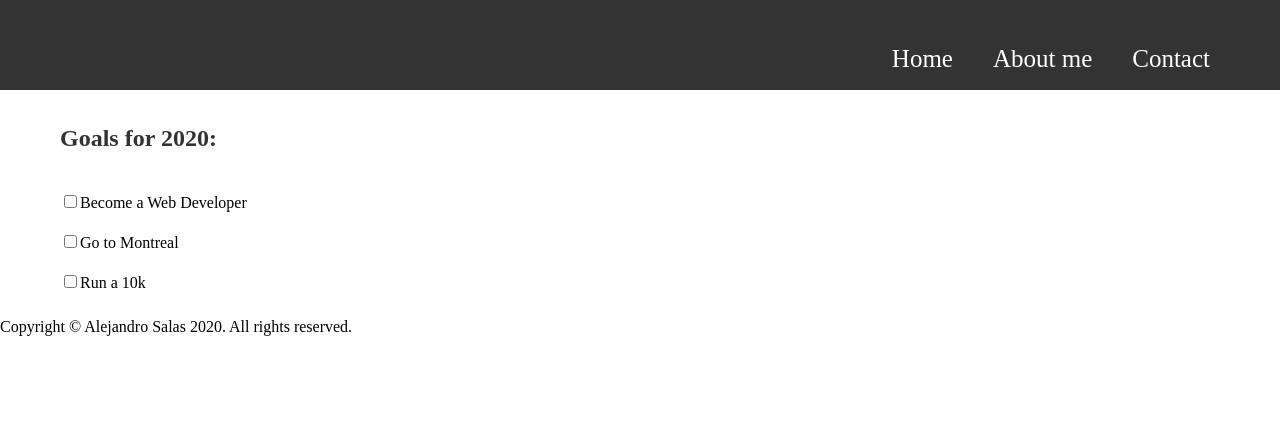
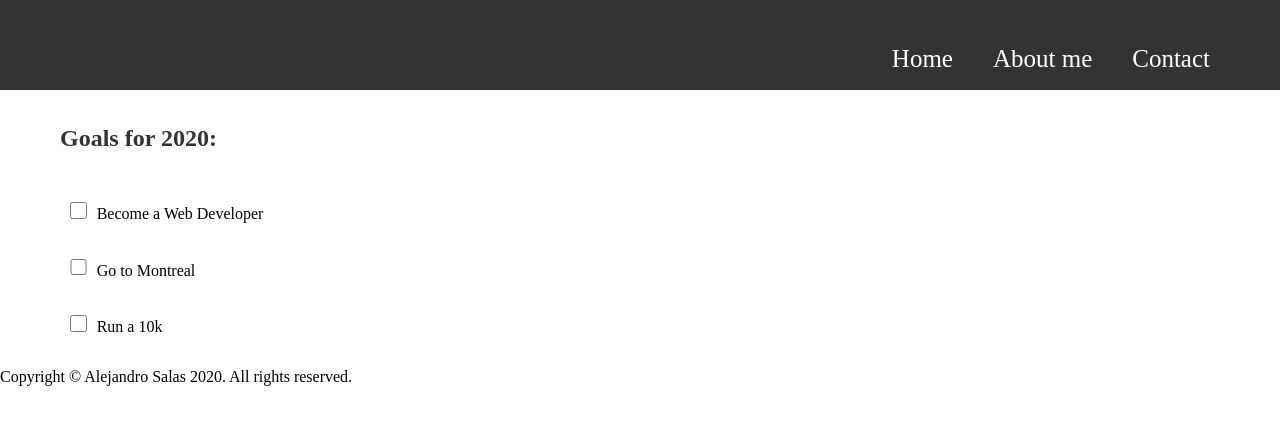
Before and after one commit to alejotsv/introduction-to-react, a React (Create React App) app: page / in a window 1280 px wide. Shown: the top 424 px of the page. Built offline with nearby package versions, Linux system fonts and the light colour scheme.

Commit message:
add style to check boxes

```diff
--- a/public/style.css
+++ b/public/style.css
@@ -51,3 +51,10 @@ body {
   list-style-type: none;
   padding: 10px;
 }
+
+.cbox {
+  width: 1.25em; height: 1.25em;
+  border: 2px solid #ccc;
+  background: #fff;
+  margin: 10px;
+}
```
